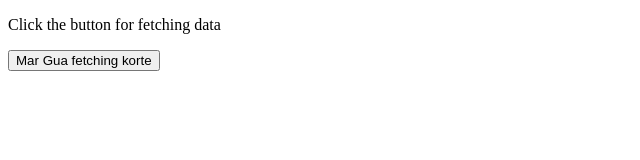
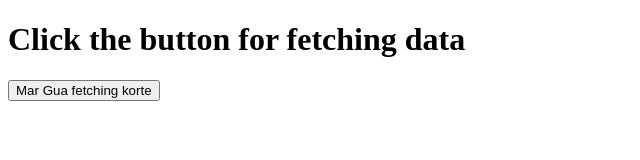
Before and after one commit to Md-Ashik-Mia/University-Assignment, a plain HTML site: page index.html in a window 1280 px wide. Shown: the whole page, without its empty margins (0-640 px from the left). Drawn offline with Linux system fonts and the light colour scheme.

Commit message:
final touch

```diff
--- a/index.html
+++ b/index.html
@@ -9,7 +9,7 @@
         <header></header>
         <main>
             <div>
-                <p id="demo">Click the button for fetching data</p>
+                <h1 id="demo">Click the button for fetching data</h1>
             </div>
             <button id="btn" onclick="fetchData()">Mar Gua fetching korte </button>
         </main>
```
